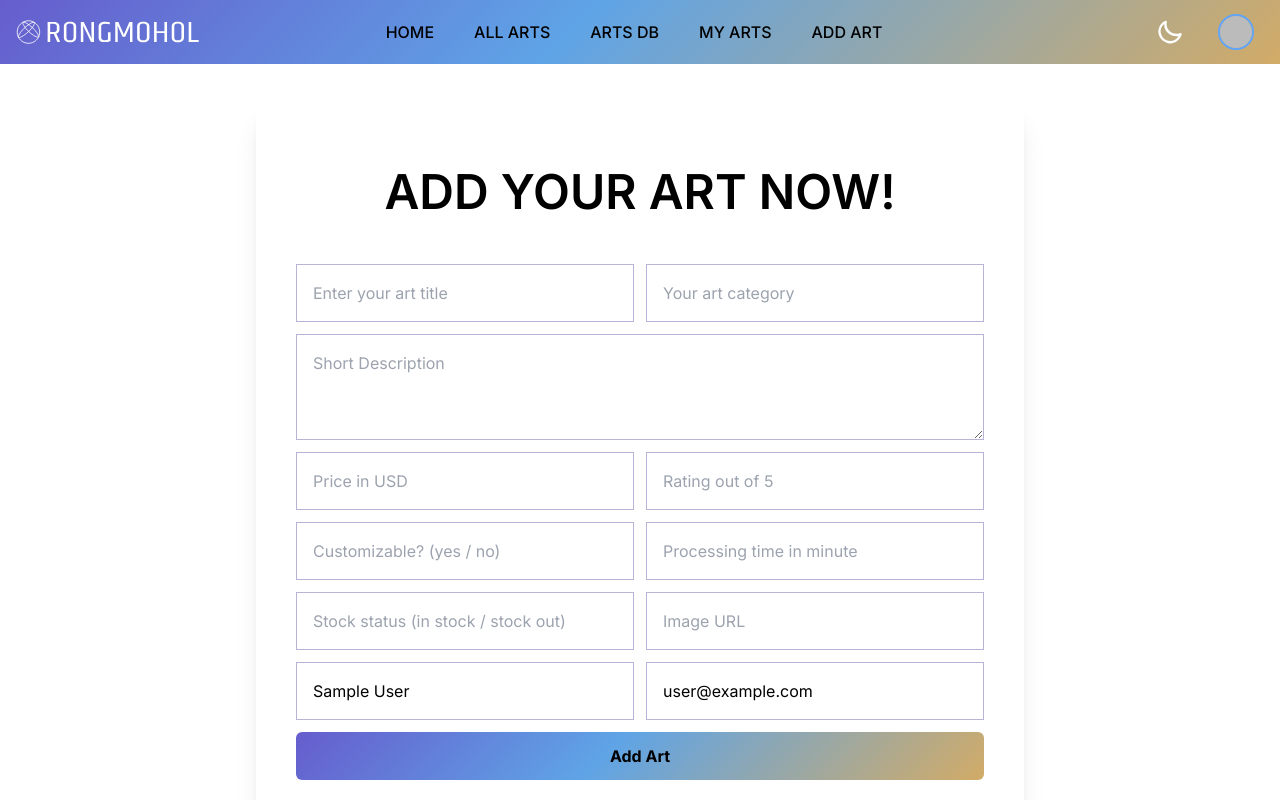
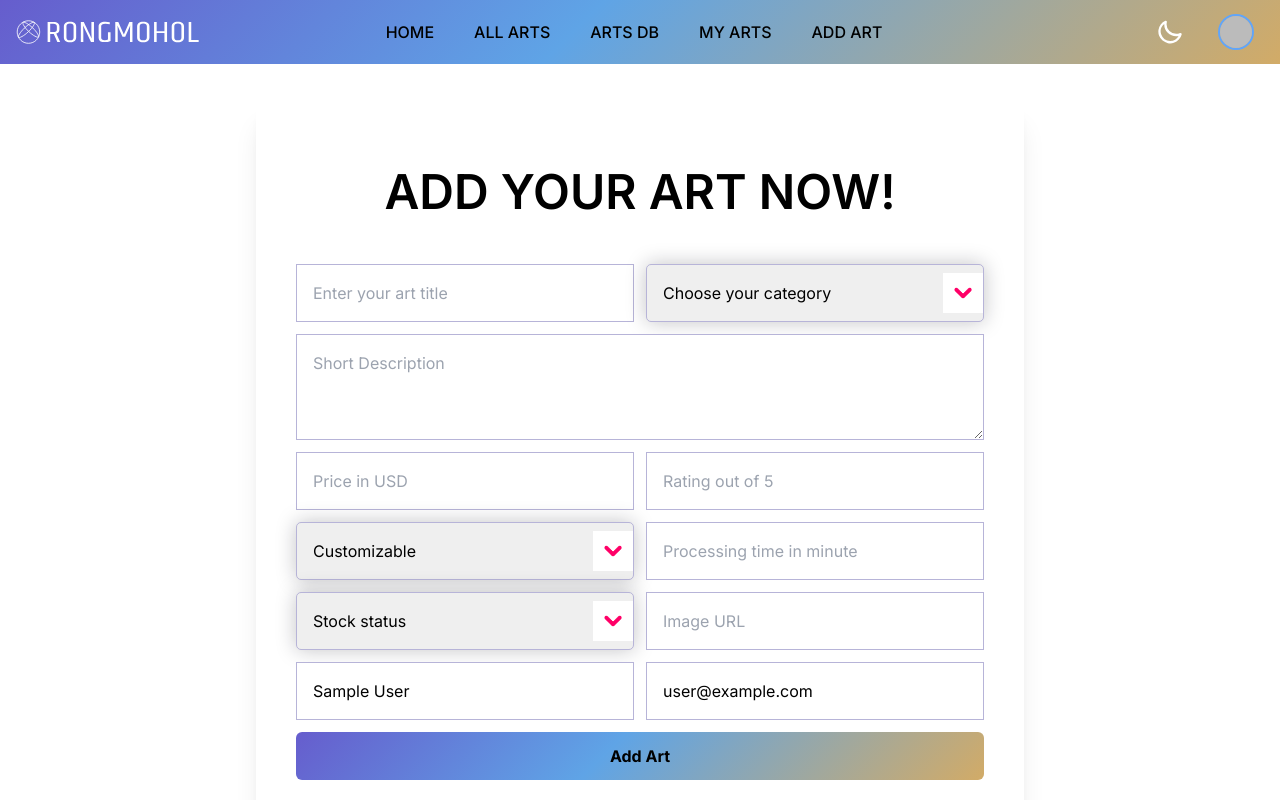
Before and after one commit to abdul-muhaimin-toha/Rongmohol, a React (Vite) app: page /add-art in a window 1280 px wide. Shown: the top 800 px of the page. Built offline with nearby package versions, Linux system fonts and the light colour scheme; no server answers; sample sign-in values are in the browser's storage.

Commit message:
project v.1.3 for assignment done

```diff
--- a/src/Routes.jsx
+++ b/src/Routes.jsx
@@ -19,7 +19,7 @@ import ArtsCategory from "./pages/ArtsCategory";
 
 export const router = createBrowserRouter(
   createRoutesFromElements(
-    <Route path="/" element={<RootLayout />}>
+    <Route path="/" element={<RootLayout />} errorElement={<ErrorPage />}>
       <Route index element={<HomePage />} />
       <Route path="registration" element={<RegistrationPage />} />
       <Route path="sign-in" element={<SignInPage />} />
@@ -79,7 +79,7 @@ export const router = createBrowserRouter(
           </PrivateRoute>
         }
       />
-      <Route path="*" element={<ErrorPage />} />
+      {/* <Route path="*" element={<ErrorPage />} /> */}
     </Route>,
   ),
 );
--- a/src/components/MyArtCard.jsx
+++ b/src/components/MyArtCard.jsx
@@ -88,14 +88,16 @@ const MyArtCard = ({ art, refetch }) => {
                 <FaRegStar />
               </div>
               <div className="flex items-center justify-center gap-1 rounded-full bg-white px-4 py-1 text-black">
-                <h4>{stock_status}</h4>
+                <h4 className="capitalize">{stock_status}</h4>
               </div>
             </div>
             <div className=" flex items-center justify-center gap-1 text-2xl font-bold text-white">
               <h3>{price}</h3> <FaDollarSign />
             </div>
             <p className="my-3 text-xs text-white md:min-h-20 lg:min-h-24 xl:min-h-20 2xl:min-h-12">
-              {description}
+              {description.length > 240
+                ? description.slice(0, 240) + "..."
+                : description}
             </p>
             <p className="my-3 rounded-sm bg-[#D2AB67] px-2 py-1 text-xs capitalize italic text-white dark:bg-[#119464]">
               Customizable: {customizable}
--- a/src/index.css
+++ b/src/index.css
@@ -9,3 +9,22 @@
   width: 8px !important;
   height: 8px !important;
 }
+
+.input-select {
+  -webkit-appearance: none;
+  -moz-appearance: none;
+  appearance: none;
+  border-radius: 5px;
+  background-image: url("/src/assets/arrow-down.png");
+  background-repeat: no-repeat;
+  background-size: 40px;
+  outline: none;
+  box-shadow: 0 0 20px rgba(20, 20, 30, 0.25);
+}
+.input-select::-ms-expand {
+  display: none;
+}
+
+.input-selected {
+  display: none;
+}
--- a/src/pages/AddArtPage.jsx
+++ b/src/pages/AddArtPage.jsx
@@ -32,6 +32,8 @@ const AddArtPage = () => {
       posted_by_name,
       posted_by_email,
     };
+
+    console.log(newAddedArt);
 
     axios
       .post("https://rongmohol-server.vercel.app/arts", newAddedArt)
@@ -81,12 +83,28 @@ const AddArtPage = () => {
                 className="border border-[#b7b4d8] p-4  text-black focus:outline-[#665DCD] dark:border-[#2e2d36] "
               />
 
-              <input
+              {/* <input
                 type="text"
                 name="category"
                 placeholder="Your art category"
                 className="col-span-1 border border-[#b7b4d8] p-4 text-black focus:outline-[#665DCD] dark:border-[#2e2d36] "
-              />
+              /> */}
+
+              <select
+                defaultValue={"landscape painting"}
+                name="category"
+                className="input-select col-span-1 border border-[#b7b4d8] bg-right p-4 text-black focus:outline-[#665DCD] dark:border-[#2e2d36]"
+              >
+                <option value="landscape painting" className="input-selected">
+                  Choose your category
+                </option>
+                <option value="portrait drawing">Portrait Drawing</option>
+                <option value="watercolor drawing">Watercolor Drawing</option>
+                <option value="oilcolor painting">Oilcolor Painting</option>
+                <option value="charcoal sketch">Charcoal Sketch</option>
+                <option value="cartoon drawing">Cartoon Drawing</option>
+                <option value="landscape painting">Landscape Painting</option>
+              </select>
 
               <textarea
                 name="description"
@@ -108,24 +126,52 @@ const AddArtPage = () => {
                 placeholder="Rating out of 5"
                 className="border border-[#b7b4d8] p-4 text-black focus:outline-[#665DCD] dark:border-[#2e2d36] "
               />
-              <input
+
+              {/* <input
                 type="text"
                 name="customizable"
                 placeholder="Customizable? (yes / no)"
                 className="border border-[#b7b4d8] p-4 text-black focus:outline-[#665DCD] dark:border-[#2e2d36] "
-              />
+              /> */}
+
+              <select
+                defaultValue="yes"
+                name="customizable"
+                className="input-select col-span-1 border border-[#b7b4d8] bg-right p-4 text-black focus:outline-[#665DCD] dark:border-[#2e2d36]"
+              >
+                <option value="yes" className="input-selected">
+                  Customizable
+                </option>
+                <option value="yes">Yes</option>
+                <option value="no">No</option>
+              </select>
+
               <input
                 type="text"
                 name="processing_time"
                 placeholder="Processing time in minute"
                 className="border border-[#b7b4d8] p-4 text-black focus:outline-[#665DCD] dark:border-[#2e2d36] "
               />
-              <input
+
+              {/* <input
                 type="text"
                 name="stock_status"
                 placeholder="Stock status (in stock / stock out)"
                 className="border border-[#b7b4d8] p-4 text-black focus:outline-[#665DCD] dark:border-[#2e2d36] "
-              />
+              /> */}
+
+              <select
+                defaultValue="in stock"
+                name="stock_status"
+                className="input-select col-span-1 border border-[#b7b4d8] bg-right p-4 text-black focus:outline-[#665DCD] dark:border-[#2e2d36]"
+              >
+                <option value="in stock" className="input-selected">
+                  Stock status
+                </option>
+                <option value="in stock">In stock</option>
+                <option value="made to order">Made to order</option>
+              </select>
+
               <input
                 type="text"
                 name="img_URL"
--- a/src/pages/ArtDetailsPage.jsx
+++ b/src/pages/ArtDetailsPage.jsx
@@ -46,7 +46,7 @@ const ArtDetailsPage = () => {
                             <h4>{data?.rating}</h4>
                             <FaRegStar />
                           </div>
-                          <div className="flex items-center justify-center gap-1 rounded-full bg-white px-4 py-1 text-black">
+                          <div className="flex items-center justify-center gap-1 rounded-full bg-white px-4 py-1 capitalize text-black">
                             <h4>{data?.stock_status}</h4>
                           </div>
                         </div>
--- a/src/pages/ErrorPage.jsx
+++ b/src/pages/ErrorPage.jsx
@@ -11,9 +11,9 @@ const ErrorPage = () => {
           <Lottie
             animationData={groovyWalkAnimation}
             loop={true}
-            className="mx-auto max-w-screen-sm"
+            className="mx-auto max-w-80 py-20"
           />
-          <p className="rounded-sm bg-gradient-bg px-4 py-2 text-2xl font-black italic text-white dark:bg-gradient-bg-2">
+          <p className="rounded-sm bg-gradient-bg px-4 py-2 text-xl font-black italic text-white dark:bg-gradient-bg-2">
             Page Not Found!
           </p>
           <Link
--- a/src/pages/UpdateArtPage.jsx
+++ b/src/pages/UpdateArtPage.jsx
@@ -90,13 +90,33 @@ const UpdateArtPage = () => {
                     className="border border-[#b7b4d8] p-4 text-black focus:outline-[#665DCD] dark:border-[#525155] "
                   />
 
-                  <input
+                  {/* <input
                     type="text"
                     name="category"
                     defaultValue={data?.category}
                     placeholder="Your art category"
                     className="col-span-1 border border-[#b7b4d8] p-4 text-black focus:outline-[#665DCD] dark:border-[#525155] "
-                  />
+                  /> */}
+
+                  <select
+                    defaultValue={data?.category}
+                    name="category"
+                    className="input-select col-span-1 border border-[#b7b4d8] bg-right p-4 text-black focus:outline-[#665DCD] dark:border-[#2e2d36]"
+                  >
+                    <option className="input-selected">
+                      Choose your category
+                    </option>
+                    <option value="portrait drawing">Portrait Drawing</option>
+                    <option value="watercolor drawing">
+                      Watercolor Drawing
+                    </option>
+                    <option value="oilcolor painting">Oilcolor Painting</option>
+                    <option value="charcoal sketch">Charcoal Sketch</option>
+                    <option value="cartoon drawing">Cartoon Drawing</option>
+                    <option value="landscape painting">
+                      Landscape Painting
+                    </option>
+                  </select>
 
                   <textarea
                     name="description"
@@ -121,13 +141,21 @@ const UpdateArtPage = () => {
                     placeholder="Rating out of 5"
                     className="border border-[#b7b4d8] p-4 text-black focus:outline-[#665DCD] dark:border-[#525155] "
                   />
-                  <input
+                  {/* <input
                     type="text"
                     name="customizable"
                     defaultValue={data?.customizable}
                     placeholder="Customizeable? (yes / no)"
                     className="border border-[#b7b4d8] p-4 text-black focus:outline-[#665DCD] dark:border-[#525155] "
-                  />
+                  /> */}
+                  <select
+                    defaultValue={data?.customizable}
+                    name="customizable"
+                    className="input-select col-span-1 border border-[#b7b4d8] bg-right p-4 text-black focus:outline-[#665DCD] dark:border-[#2e2d36]"
+                  >
+                    <option value="yes">Customizable: Yes</option>
+                    <option value="no">Customizable: No</option>
+                  </select>
                   <input
                     type="text"
                     name="processing_time"
@@ -135,13 +163,23 @@ const UpdateArtPage = () => {
                     placeholder="Processing time in minute"
                     className="border border-[#b7b4d8] p-4 text-black focus:outline-[#665DCD] dark:border-[#525155] "
                   />
-                  <input
+                  {/* <input
                     type="text"
                     name="stock_status"
                     defaultValue={data?.stock_status}
                     placeholder="Stock status (in stock / stock out)"
                     className="border border-[#b7b4d8] p-4 text-black focus:outline-[#665DCD] dark:border-[#525155] "
-                  />
+                  /> */}
+                  <select
+                    defaultValue="in stock"
+                    name="stock_status"
+                    className="input-select col-span-1 border border-[#b7b4d8] bg-right p-4 text-black focus:outline-[#665DCD] dark:border-[#2e2d36]"
+                  >
+                    <option value="in stock">Stock status: In stock</option>
+                    <option value="made to order">
+                      Stock status: Made to order
+                    </option>
+                  </select>
                   <input
                     type="text"
                     name="img_URL"
```
Also changed, not shown: src/components/AllArtTableRow.jsx (+4 -4 lines), src/components/HomeProductCard.jsx (+5 -3 lines), src/assets/arrow-down.png (added).
